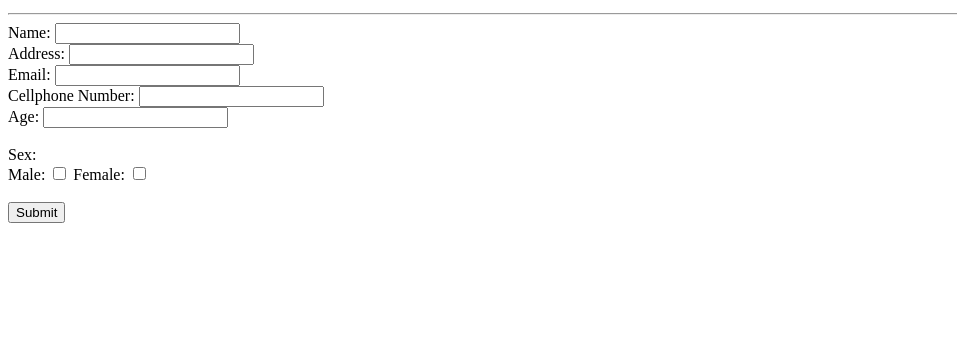
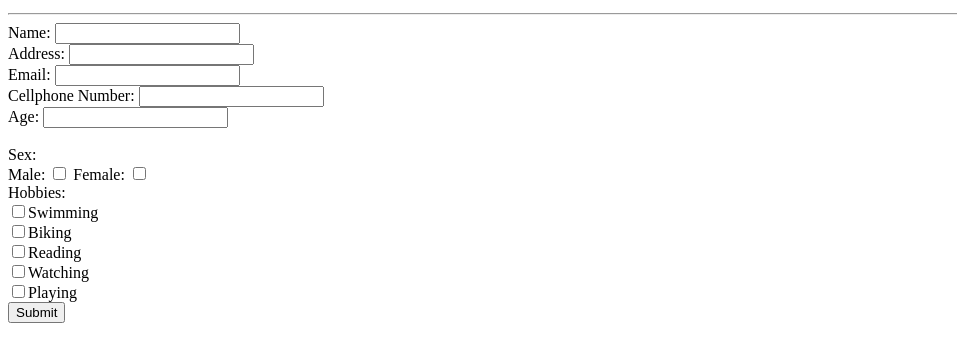
Before and after one commit to RizosMaddox/Form, a plain HTML site: page index.html in a window 1280 px wide. Shown: the part 225-586 px from the top of the page, without its empty margins (0-957 px from the left). Drawn offline with Linux system fonts and the light colour scheme.

Commit message:
Update index.html

```diff
--- a/index.html
+++ b/index.html
@@ -1,6 +1,6 @@
 <!DOCTYPE html>
 <html>
- <img src="https://ibb.co/RYRpDZK" width="150" alt="Chaeyoung Mirror Shot">
+ <img src="https://i.ibb.co/tX2h1LM/update-23-040010.png" width="150" alt="Chaeyoung Mirror Shot">
 
   <h1>Chaeyoung</h1>
   <p>
@@ -31,7 +31,14 @@ Chaeyoung is the main rapper of K-pop group TWICE, a songwriter, and composer kn
     <br>
     <label>Sex:</label><br>
     Male: <input type="checkbox" name="sex" value="male">
-    Female: <input type="checkbox" name="sex" value="female"><br><br>
+    Female: <input type="checkbox" name="sex" value="female">
+    <br>
+    <label>Hobbies:</label><br>
+    <input type="checkbox">Swimming<br>
+    <input type="checkbox">Biking<br>
+    <input type="checkbox">Reading<br>
+    <input type="checkbox">Watching<br>
+    <input type="checkbox">Playing<br>
 
     <input type="Submit" value="Submit">
   </form>
```
